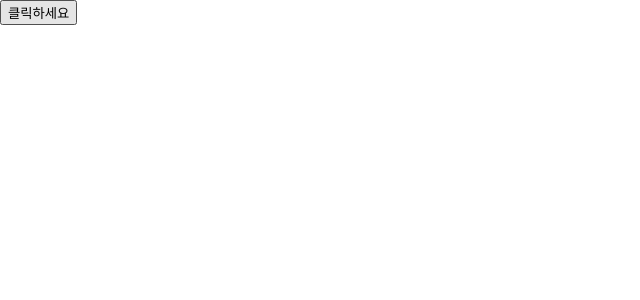
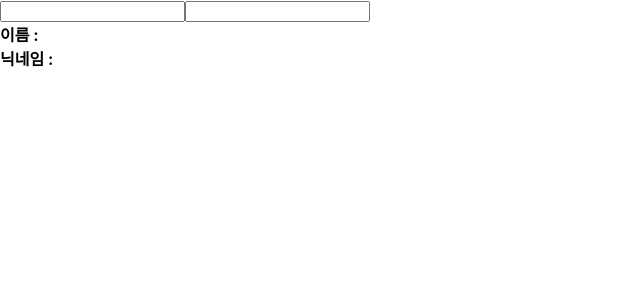
Before and after one commit to hyunkk1/frontPractice, a React (Create React App) app in the folder React/kh-sample-react/: page / in a window 1280 px wide. Shown: the top 300 px of the page, without its empty margins (0-640 px from the left). Built offline with nearby package versions, Linux system fonts and the light colour scheme.

Commit message:
Ref UseEffect 연습

```diff
--- a/React/kh-sample-react/src/App.js
+++ b/React/kh-sample-react/src/App.js
@@ -22,13 +22,14 @@
 // import CreateRef from "./Ref";
 // import HookCnt from "./Hokks1";
 // import NameCard from "./연습문제1";
-import ExComponent from "./UserRef2";
+// import ExComponent from "./UserRef2";
+import Info from "./UseEffect.jsx";
 
 // 컴포넌트의 합성
 function App() {
   return (
     <>
-      <ExComponent />
+      <Info></Info>
     </>
   );
 }
--- /dev/null
+++ b/React/kh-sample-react/src/UseEffect.jsx
@@ -0,0 +1,34 @@
+import { useEffect, useState } from "react";
+
+const Info = () => {
+  const [name, setName] = useState("");
+  const [nickname, setNickname] = useState("");
+  useEffect(() => {
+    console.log("랜더링이 완료 되었습니다.");
+    console.log(name + " : " + nickname);
+  }, []);
+  const onChangeName = (e) => {
+    setName(e.target.value);
+  };
+  const onChangeNickname = (e) => {
+    setNickname(e.target.value);
+  };
+
+  return (
+    <div>
+      <div>
+        <input value={name} onChange={onChangeName} />
+        <input value={nickname} onChange={onChangeNickname} />
+      </div>
+      <div>
+        <div>
+          <b>이름 : </b> {name}
+        </div>
+        <div>
+          <b>닉네임 : </b> {nickname}
+        </div>
+      </div>
+    </div>
+  );
+};
+export default Info;
```
